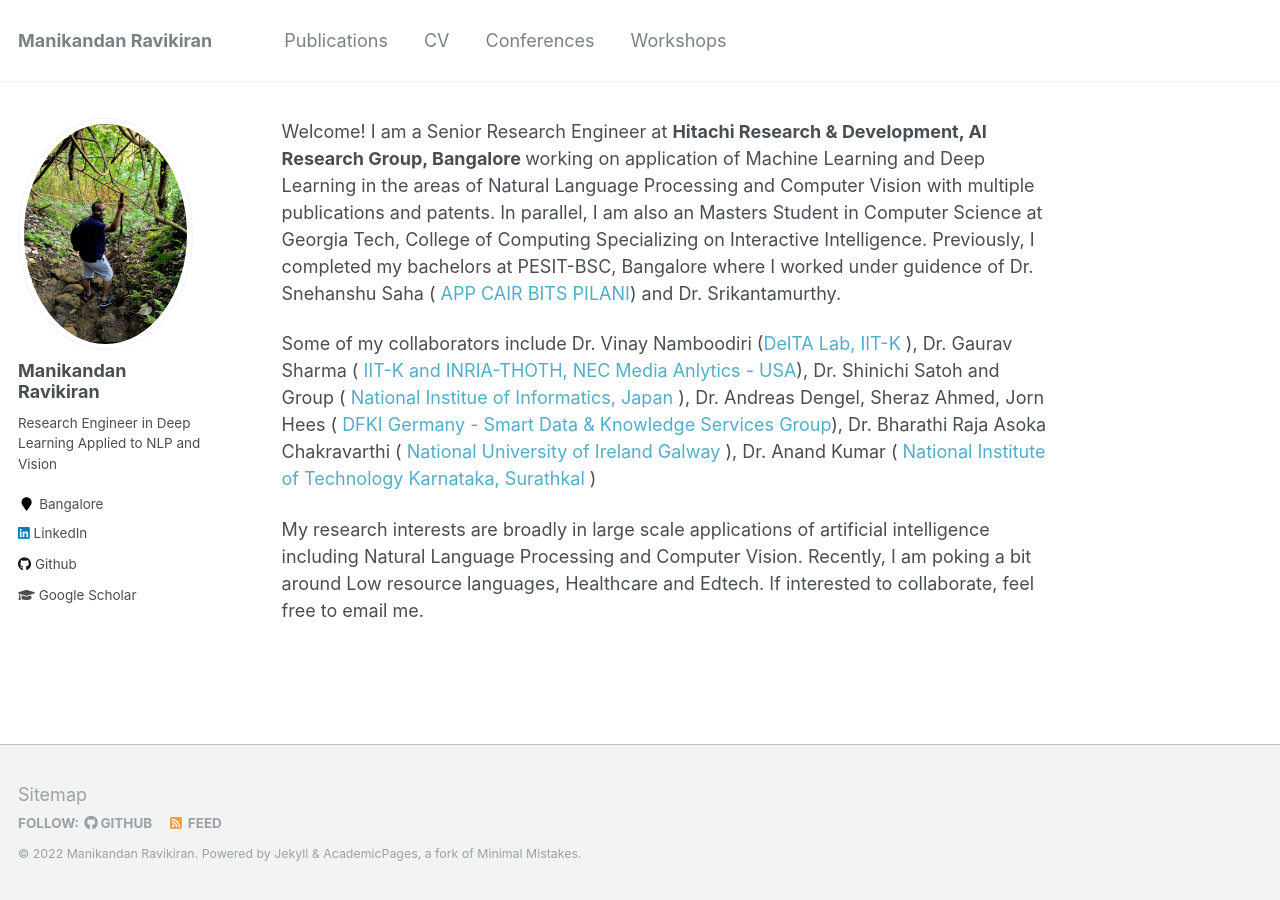
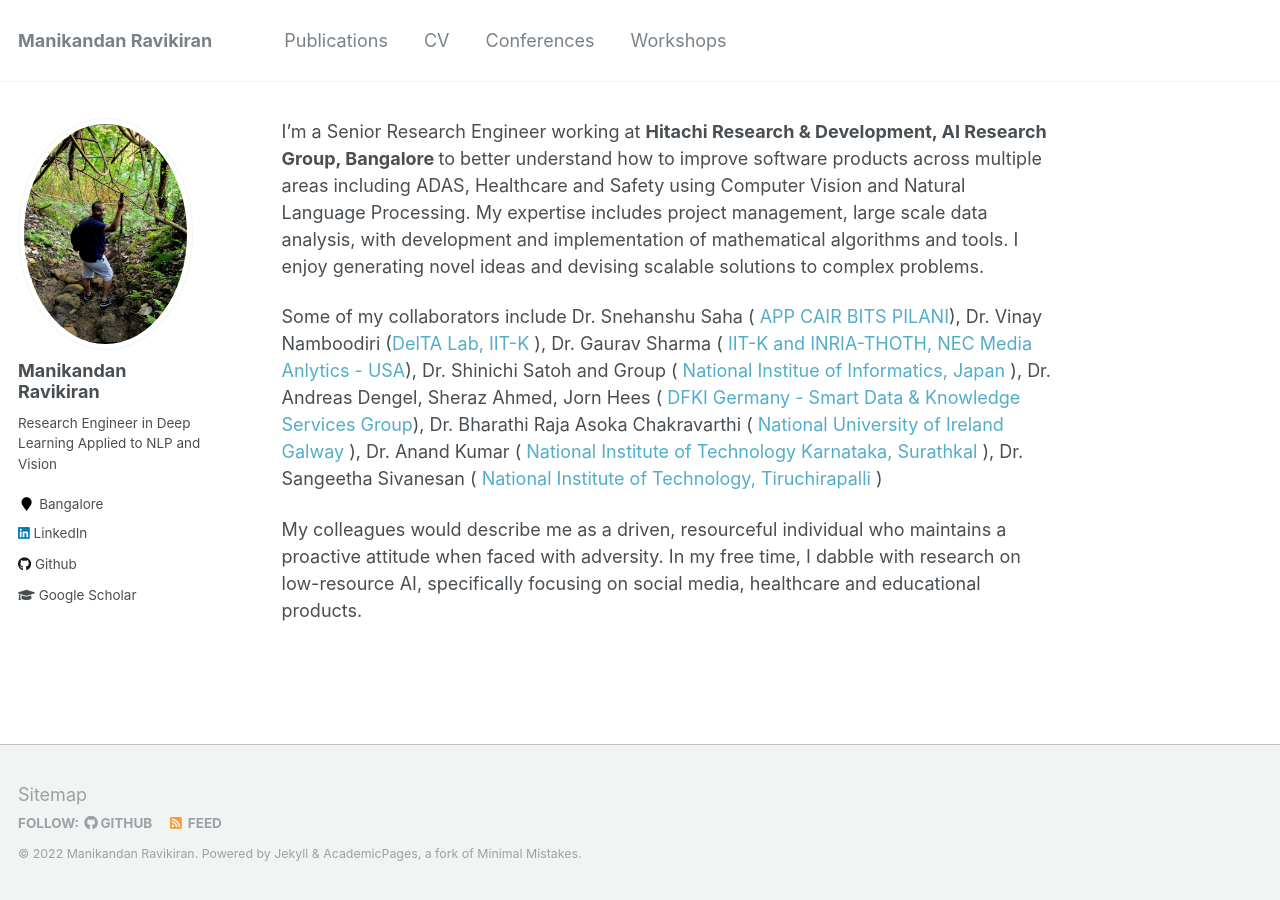
Before and after one commit to manikandan-ravikiran/manikandan-ravikiran.github.io, a Jekyll site: the page built from _pages/about.md, in a window 1280 px wide. Built offline with Jekyll 4.4.1, drawn with Linux system fonts in a browser that asks for light colours.

Commit message:
Updated About page

```diff
--- a/_pages/about.md
+++ b/_pages/about.md
@@ -6,8 +6,8 @@ redirect_from:
   - /about.html
 ---
 
-Welcome! I am a Senior Research Engineer at <b> Hitachi Research & Development, AI Research Group, Bangalore </b> working on application of Machine Learning and Deep Learning in the areas of Natural Language Processing and Computer Vision with multiple publications and patents. In parallel, I am also an Masters Student in Computer Science at Georgia Tech, College of Computing Specializing on Interactive Intelligence. Previously, I completed my bachelors at PESIT-BSC, Bangalore where I worked under guidence of  Dr. Snehanshu Saha (<a href="https://www.linkedin.com/in/snehanshusaha/" style="text-decoration: none;"> APP CAIR BITS PILANI</a>) and Dr. Srikantamurthy.
+I’m a Senior Research Engineer working at <b> Hitachi Research & Development, AI Research Group, Bangalore </b> to better understand how to improve software products across multiple areas including ADAS, Healthcare and Safety using Computer Vision and Natural Language Processing. My expertise includes project management, large scale data analysis, with development and implementation of mathematical algorithms and tools. I enjoy generating novel ideas and devising scalable solutions to complex problems.
 
-Some of my collaborators include Dr. Vinay Namboodiri (<a href="http://deltalab.iitk.ac.in/" style="text-decoration: none;">DelTA Lab, IIT-K </a>), Dr. Gaurav Sharma (<a href="http://grvsharma.com" style="text-decoration: none;"> IIT-K and INRIA-THOTH, NEC Media Anlytics - USA</a>),  Dr. Shinichi Satoh and Group (<a href="http://www.satoh-lab.nii.ac.jp/" style="text-decoration: none;"> National Institue of Informatics, Japan </a>), Dr. Andreas Dengel, Sheraz Ahmed, Jorn Hees (<a href="https://www.dfki.de/en/web/research/research-departments-and-groups/smart-data-knowledge-services/team-sds/" style="text-decoration: none;">   DFKI Germany - Smart Data & Knowledge Services Group</a>), Dr. Bharathi Raja Asoka Chakravarthi (<a href="http://www.nuigalway.ie:83/our-research/people/engineering-and-informatics/basokachakravarthi1/" style="text-decoration: none;"> National University of Ireland Galway </a>), Dr. Anand Kumar (<a href="https://infotech.nitk.ac.in/faculty/anand-kumar-m" style="text-decoration: none;"> National Institute of Technology Karnataka, Surathkal </a>)
+Some of my collaborators include Dr. Snehanshu Saha (<a href="https://www.linkedin.com/in/snehanshusaha/" style="text-decoration: none;"> APP CAIR BITS PILANI</a>),  Dr. Vinay Namboodiri (<a href="http://deltalab.iitk.ac.in/" style="text-decoration: none;">DelTA Lab, IIT-K </a>), Dr. Gaurav Sharma (<a href="http://grvsharma.com" style="text-decoration: none;"> IIT-K and INRIA-THOTH, NEC Media Anlytics - USA</a>),  Dr. Shinichi Satoh and Group (<a href="http://www.satoh-lab.nii.ac.jp/" style="text-decoration: none;"> National Institue of Informatics, Japan </a>), Dr. Andreas Dengel, Sheraz Ahmed, Jorn Hees (<a href="https://www.dfki.de/en/web/research/research-departments-and-groups/smart-data-knowledge-services/team-sds/" style="text-decoration: none;">   DFKI Germany - Smart Data & Knowledge Services Group</a>), Dr. Bharathi Raja Asoka Chakravarthi (<a href="http://www.nuigalway.ie:83/our-research/people/engineering-and-informatics/basokachakravarthi1/" style="text-decoration: none;"> National University of Ireland Galway </a>), Dr. Anand Kumar (<a href="https://infotech.nitk.ac.in/faculty/anand-kumar-m" style="text-decoration: none;"> National Institute of Technology Karnataka, Surathkal </a>), Dr. Sangeetha Sivanesan (<a href="https://www.nitt.edu/home/academics/departments/ca/facultymca/sangeetha/" style="text-decoration: none;"> National Institute of Technology, Tiruchirapalli </a>)
 
-My research interests are broadly in large scale applications of artificial intelligence including Natural Language Processing and Computer Vision. Recently, I am poking a bit around Low resource languages, Healthcare and Edtech. If interested to collaborate, feel free to email me.
+My colleagues would describe me as a driven, resourceful individual who maintains a proactive attitude when faced with adversity. In my free time, I dabble with research on low-resource AI, specifically focusing on social media, healthcare and educational products.
```
